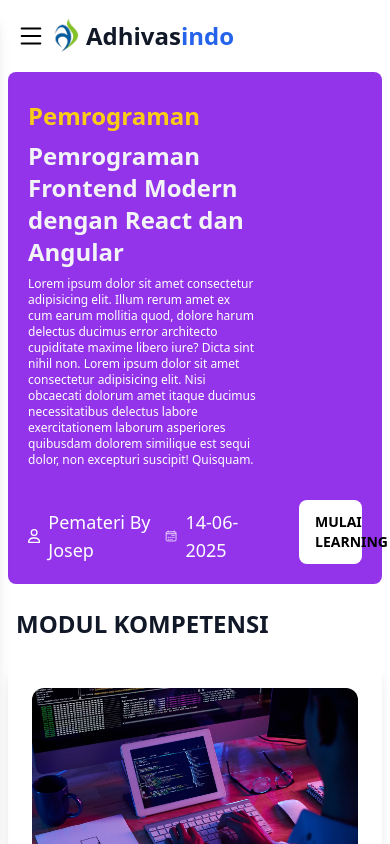
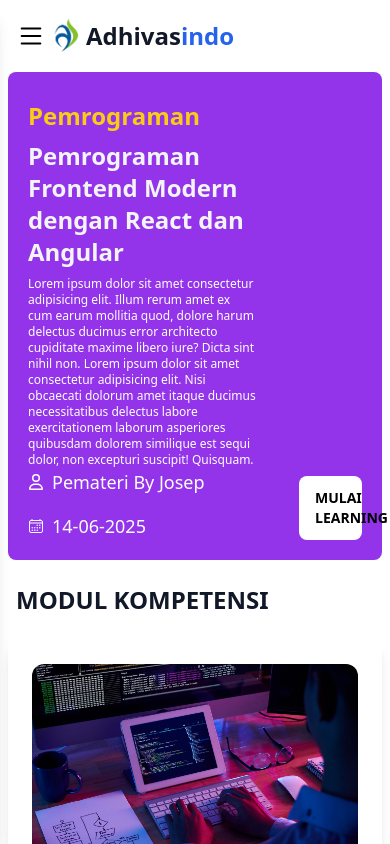
Before and after one commit to dirhamtriyadi/frontend-adhivasindo, a React (Vite) app: page / in a window 390 px wide. Shown: the top 844 px of the page. Built offline with nearby package versions, Linux system fonts and the light colour scheme.

Commit message:
refactor(components): change class flex into grid layout
Change the home page layout from flex into grid for responsive design.

BREAKING CHANGE: The current page layout may be affected by this change, please check the layout after this update.

```diff
--- a/src/App.tsx
+++ b/src/App.tsx
@@ -115,7 +115,7 @@
                     <h1 className="text-2xl font-semibold text-gray-100">Pemrograman Frontend Modern <br /> dengan React dan Angular</h1>
                     <p className="mt-2 text-xs">Lorem ipsum dolor sit amet consectetur adipisicing elit. Illum rerum amet ex cum earum mollitia quod, dolore harum delectus ducimus error architecto cupiditate maxime libero iure? Dicta sint nihil non. Lorem ipsum dolor sit amet consectetur adipisicing elit. Nisi obcaecati dolorum amet itaque ducimus necessitatibus delectus labore exercitationem laborum asperiores quibusdam dolorem similique est sequi dolor, non excepturi suscipit! Quisquam.</p>
 
-                    <div className="flex flex-row mt-10">
+                    <div className="grid grid-cols-1 md:grid-cols-2 lg:grid-cols-3 gap-4">
                       <div className="flex flex-row items-center">
                         <FaRegUser />
                         <span className="text-lg ml-2">Pemateri By Josep</span>
```
